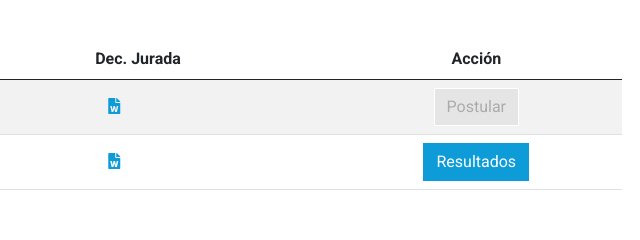
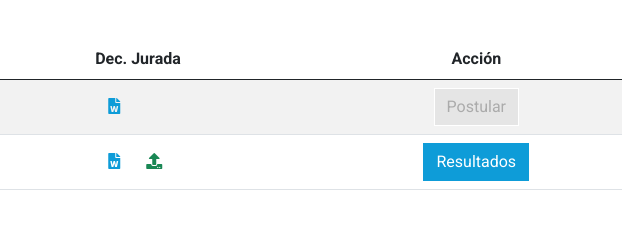
Before and after one commit to diego569/Ixstar_WebPage, a plain HTML site: page about.html in a window 1280 px wide. Shown: the part 1600-1840 px from the top of the page, 564-1204 px from the left. Drawn offline with nearby package versions, Linux system fonts and the light colour scheme.

Commit message:
Add btn to upload dec. jurada

```diff
--- a/about.html
+++ b/about.html
@@ -242,7 +242,7 @@
                       <tr>
                         <td>Convocatoria 03-2024</td>
                         <td><a class="btn btn-primary-custom btn-icon" href="files/BASES3.pdf" target="_blank"><i class="fas fa-file-pdf text-danger"></i></a></td>
-                        <td><a class="btn btn-primary-custom btn-icon" href="files/DEC_JURADA1.docx"" target="_blank"><i class="fas fa-file-word text-primary"></i></a></td>
+                        <td><a class="btn btn-primary-custom btn-icon" href="files/DEC_JURADA1.docx"" target="_blank"><i class="fas fa-file-word text-primary"></i></a><a class="btn btn-primary-custom btn-icon" href="https://forms.gle/Uz5ewSyhZPZbndfDA" target="_blank" title="Suba su Declaración Jurada firmada"><i class="fas fa-upload text-success"></i></a></td>
                         <td class="text-md-center"><a class="btn btn-primary" href="files/resultados3.pdf" target="_blank">Resultados</a></td>
                       </tr>
                       <!-- Agrega más filas para más convocatorias -->
```
Also changed, not shown: index.html (+1 -1 lines), team.html (+1 -1 lines).
